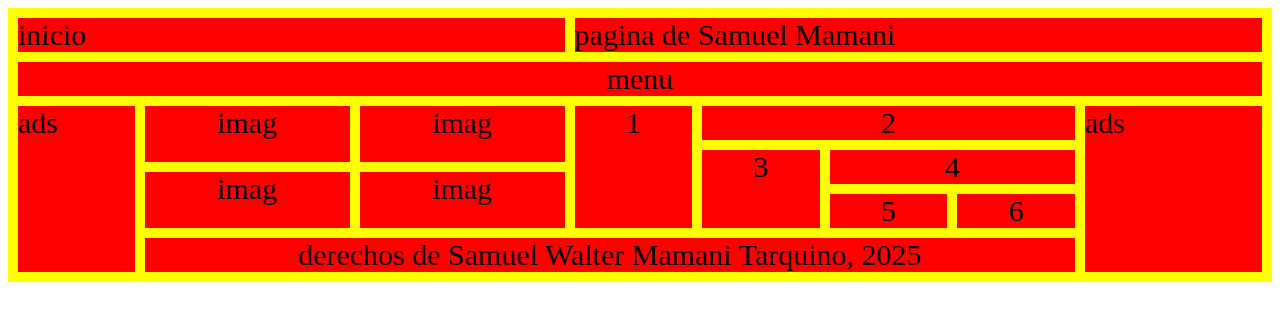
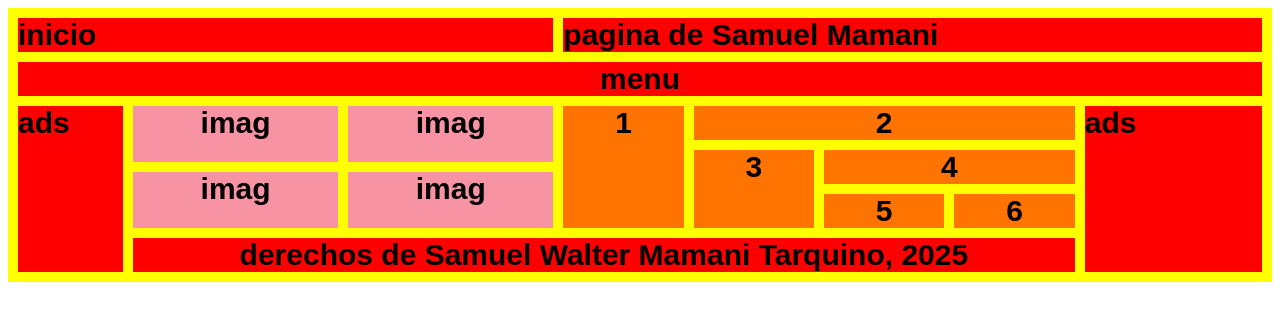
Before and after one commit to SamuelWMT/tarea3, a plain HTML site: page index.html in a window 1280 px wide. Drawn offline with Linux system fonts and the light colour scheme.

Commit message:
Add files via upload

```diff
--- a/css/estilos.css
+++ b/css/estilos.css
@@ -2,6 +2,8 @@
     background-color: yellow;
     padding: 5px;
     font-size: 30px;
+    font-family: Arial, Helvetica, sans-serif;
+    font-weight: bold;
     display: grid;
     grid-template-areas: "c1 c1 c1 c1 c1 c1 c2 c2 c2 c2 c2 c2"
                          "c3 c3 c3 c3 c3 c3 c3 c3 c3 c3 c3 c3"
@@ -34,37 +36,37 @@
     grid-area: c4;
 }
 .padre .caja5 {
-    background-color: red;
+    background-color: rgb(248, 147, 164);
     margin: 5px;
     text-align: center;
     grid-area: c5;
 }
 .padre .caja6 {
-    background-color: red;
+    background-color: rgb(248, 147, 164);
     margin: 5px;
     text-align: center;
     grid-area: c6;
 }
 .padre .caja7 {
-    background-color: red;
+    background-color: rgb(248, 147, 164);
     margin: 5px;
     text-align: center;
     grid-area: c7;
 }
 .padre .caja8 {
-    background-color: red;
+    background-color: rgb(248, 147, 164);
     margin: 5px;
     text-align: center;
     grid-area: c8;
 }
 .padre .caja9 {
-    background-color: red;
+    background-color: rgb(255, 115, 0);
     margin: 5px;
     text-align: center;
     grid-area: c9;
 }
 .padre .caja10 {
-    background-color: red;
+    background-color: rgb(255, 115, 0);
     margin: 5px;
     text-align: center;
     grid-area: c10;
@@ -75,25 +77,25 @@
     grid-area: c11;
 }
 .padre .caja12 {
-    background-color: red;
+    background-color: rgb(255, 115, 0);
     margin: 5px;
     text-align: center;
     grid-area: c12;
 }
 .padre .caja13 {
-    background-color: red;
+    background-color: rgb(255, 115, 0);
     margin: 5px;
     text-align: center;
     grid-area: c13;
 }
 .padre .caja14 {
-    background-color: red;
+    background-color: rgb(255, 115, 0);
     margin: 5px;
     text-align: center;
     grid-area: c14;
 }
 .padre .caja15 {
-    background-color: red;
+    background-color: rgb(255, 115, 0);
     margin: 5px;
     text-align: center;
     grid-area: c15;
```
